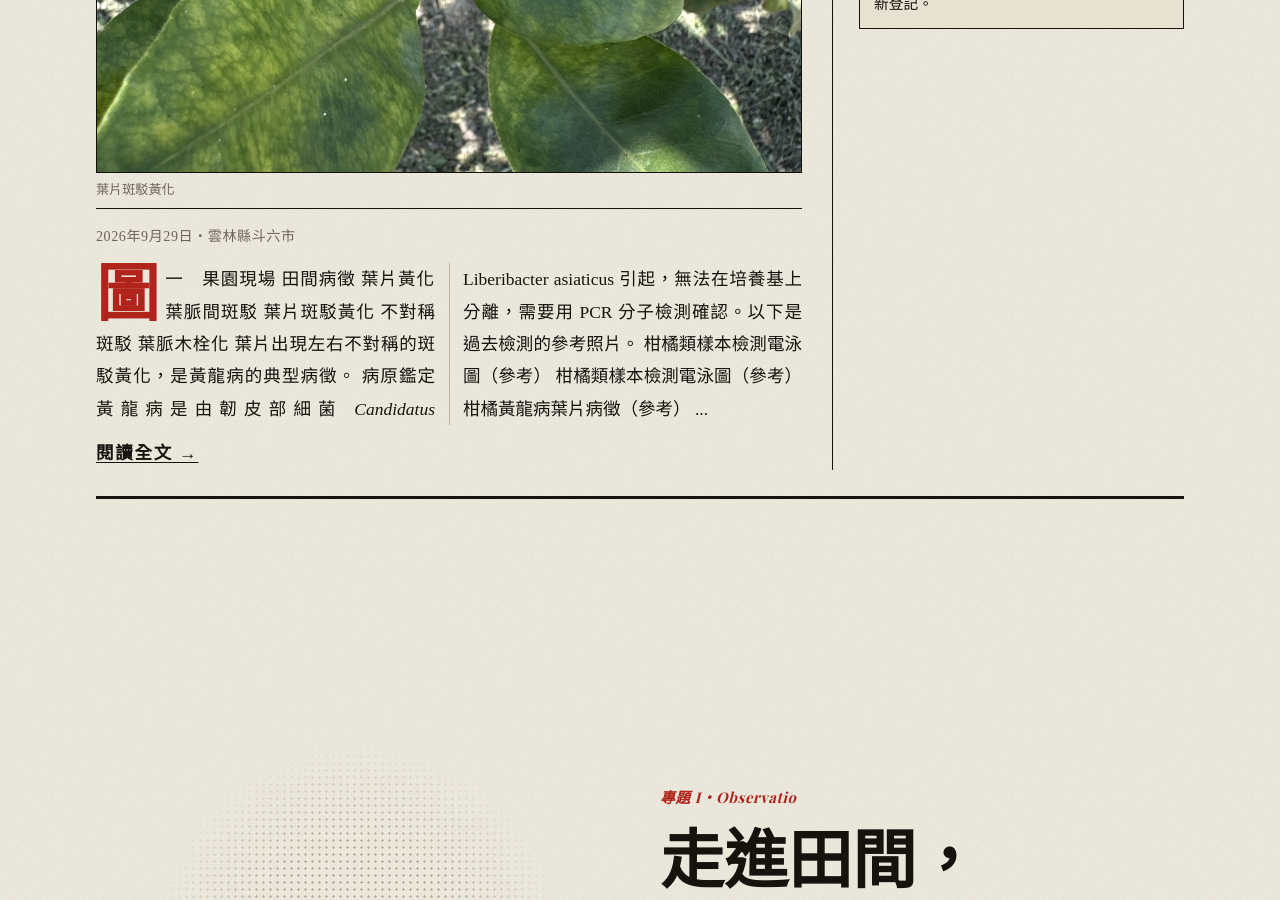
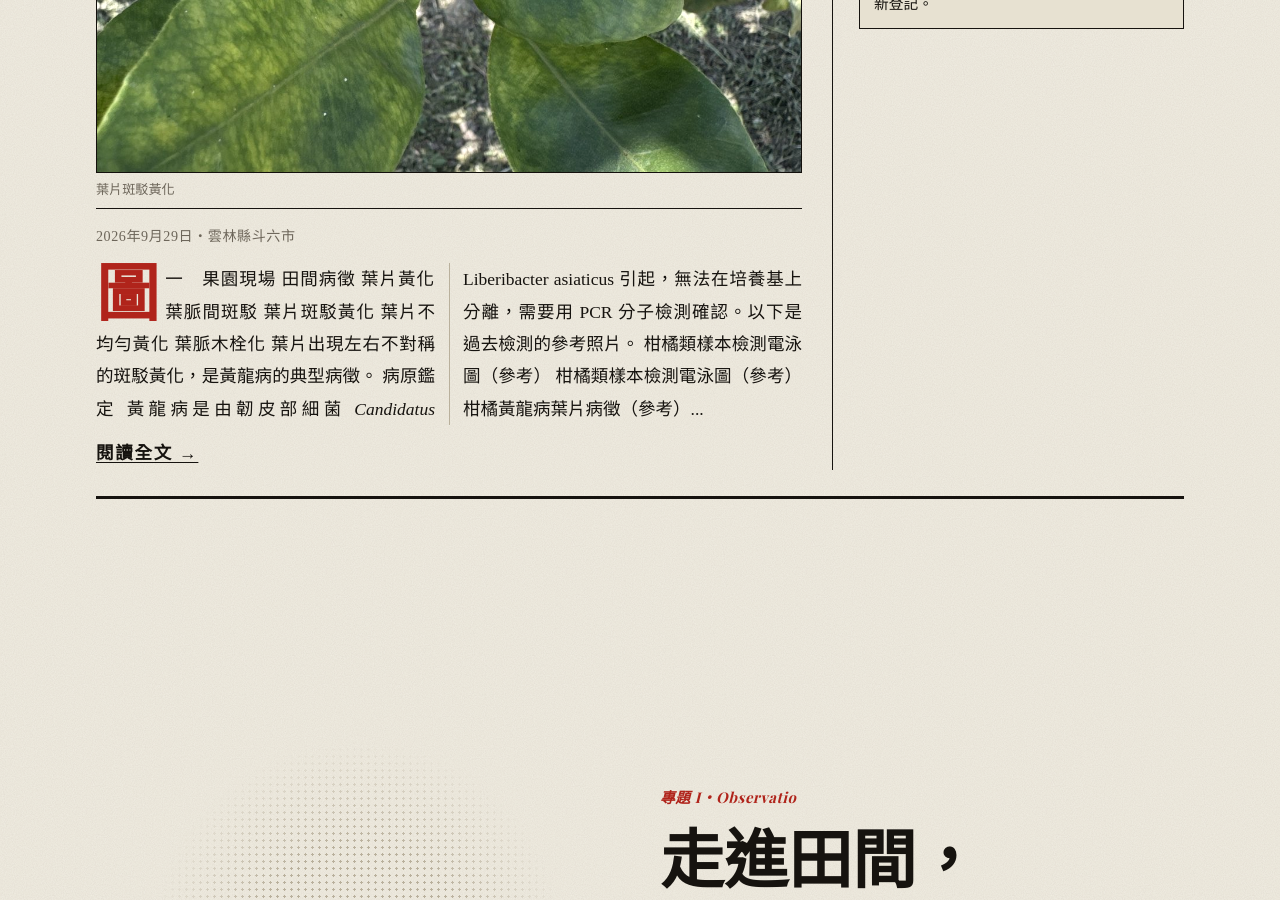
Before and after one commit to laijianren/laijianren.github.io, a Jekyll site: the page built from index.html, in a window 1280 px wide and 900 px high, scrolled down 727 px. Built offline with Jekyll 4.4.1, drawn with Linux system fonts in a browser that asks for light colours; some web fonts are replaced.

Commit message:
斗六文旦：圖說改為葉片不均勻黃化
Co-Authored-By: Claude Opus 5.5 (1M context) <noreply@anthropic.com>
Claude-Session: https://claude.ai/code/session_01XJGjkT6ynprrpQ61onDbZk

```diff
--- a/_cases/2026-09-29-douliu-pomelo-hlb.md
+++ b/_cases/2026-09-29-douliu-pomelo-hlb.md
@@ -16,7 +16,7 @@ cover_caption: 葉片斑駁黃化
 <figure class="photo"><img src="/assets/cases/2026-09-29-douliu-pomelo/03.jpg" alt="枝條上的葉片黃化"><figcaption>葉片黃化</figcaption></figure>
 <figure class="photo"><img src="/assets/cases/2026-09-29-douliu-pomelo/04.jpg" alt="葉片葉脈間斑駁黃化"><figcaption>葉脈間斑駁</figcaption></figure>
 <figure class="photo"><img src="/assets/cases/2026-09-29-douliu-pomelo/05.jpg" alt="葉片斑駁黃化"><figcaption>葉片斑駁黃化</figcaption></figure>
-<figure class="photo"><img src="/assets/cases/2026-09-29-douliu-pomelo/06.jpg" alt="多片葉片出現不對稱斑駁"><figcaption>不對稱斑駁</figcaption></figure>
+<figure class="photo"><img src="/assets/cases/2026-09-29-douliu-pomelo/06.jpg" alt="葉片不均勻黃化"><figcaption>葉片不均勻黃化</figcaption></figure>
 <figure class="photo"><img src="/assets/cases/2026-09-29-douliu-pomelo/07.jpg" alt="葉脈木栓化"><figcaption>葉脈木栓化</figcaption></figure>
 </div>
 
```
